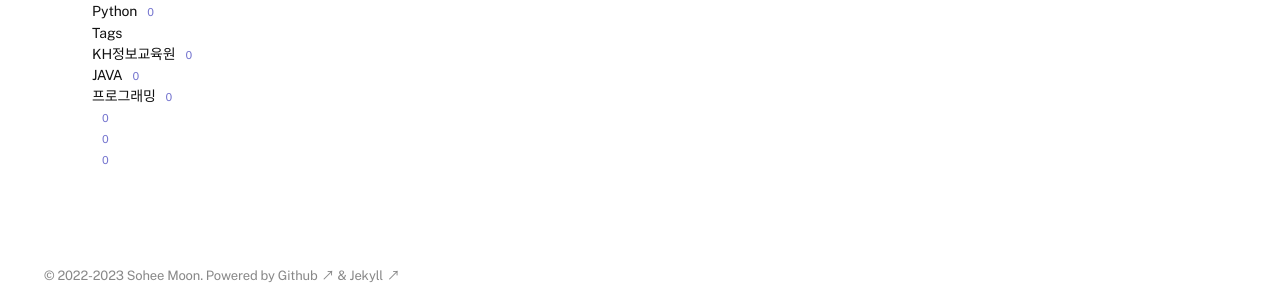
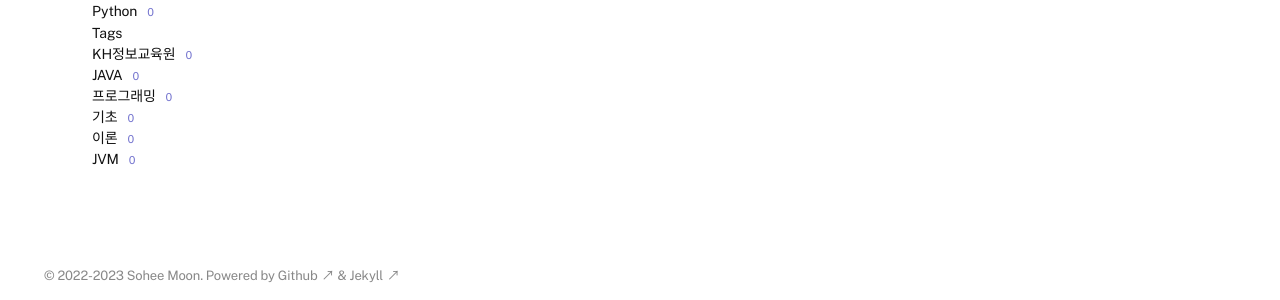
Before and after one commit to soheetech/soheetech.github.io, a Jekyll site: the page built from blog.md, in a window 1280 px wide. Shown: the part 162-462 px from the top of the page. Built offline with Jekyll 4.4.1, drawn with Linux system fonts in a browser that asks for light colours.

Commit message:
Update format.yml

```diff
--- a/_data/format.yml
+++ b/_data/format.yml
@@ -1,3 +1,6 @@
 kh: KH정보교육원
 java: JAVA
 programming: 프로그래밍
+basic: 기초
+theory: 이론
+jvm: JVM
```
